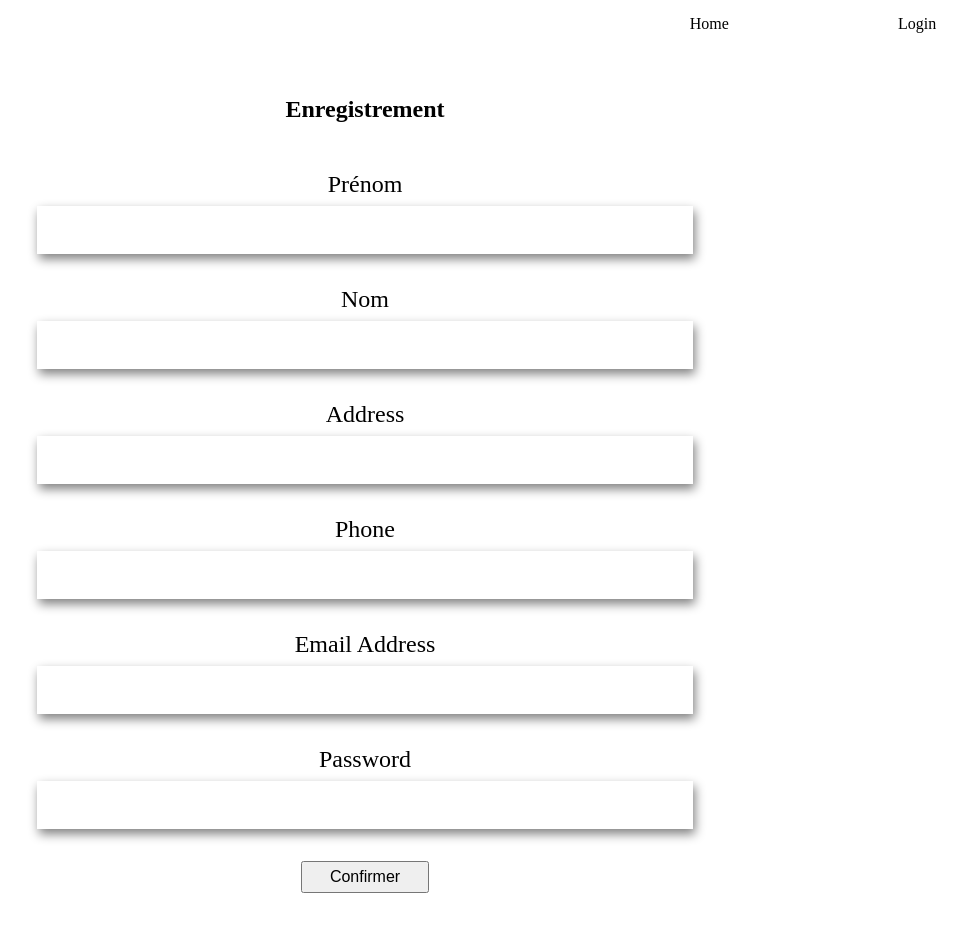
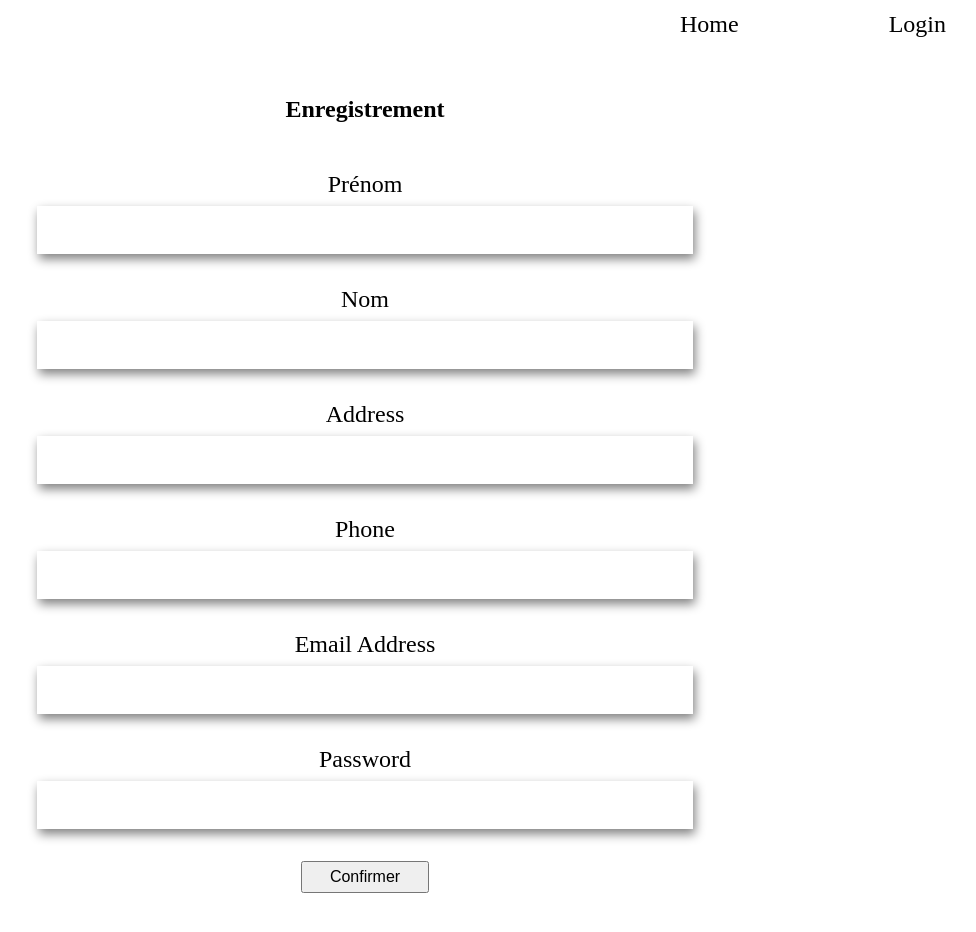
Before and after one commit to Bak-Faek/library, a React (Vite) app in the folder frontend/: page /register in a window 1280 px wide. Shown: the top 932 px of the page, without its empty margins (275-1251 px from the left). Built offline with nearby package versions, Linux system fonts and the light colour scheme.

Commit message:
ajout outlet

```diff
--- a/frontend/src/App.jsx
+++ b/frontend/src/App.jsx
@@ -1,12 +1,13 @@
 import Navbar from "./components/Navbar/Navbar";
 import Ouvrages from "./components/Ouvrages/Ouvrages";
 import './App.css'
+import { Outlet } from "react-router-dom";
 
 function App() {
   return (
     <div>
       <Navbar />
-      <Ouvrages />
+      <Outlet/>
     </div>
   );
 }
--- a/frontend/src/components/Login/Login.jsx
+++ b/frontend/src/components/Login/Login.jsx
@@ -1,5 +1,6 @@
 import { useState } from "react";
 import { Link, useNavigate } from "react-router-dom";
+import { useUserContext } from "../../context/userContext";
 import "./Login.css";
 
 export default function Login() {
@@ -7,6 +8,7 @@ export default function Login() {
   const [password, setPassword] = useState("");
   const [error, setError] = useState("");
 
+  const { login } = useUserContext();
   const navigate = useNavigate();
 
   // Gestionnaire de changement de l'email
@@ -33,8 +35,8 @@ export default function Login() {
     })
       .then((response) => {
         if (response.status === 201) {
-          //   const user = response.json();
-          //   login(user)
+            const user = response.json();
+            login(user)
           navigate("/");
         } else {
           setError("Email ou mot de passe incorrect");
--- a/frontend/src/components/Navbar/Navbar.css
+++ b/frontend/src/components/Navbar/Navbar.css
@@ -10,4 +10,5 @@ ul {
   justify-content: space-around;
   gap: 2rem;
   width: 30%;
+  font-size: 1.5rem;
 }
--- /dev/null
+++ b/frontend/src/context/userContext.jsx
@@ -0,0 +1,54 @@
+import React, { createContext, useContext, useMemo, useEffect } from "react";
+import PropTypes from "prop-types";
+import useLocalStorage from "../hooks/useLocalStorage";
+
+// Étape 1 : créer un context "React" basique
+const userContext = createContext();
+
+// Étape 2 : créer le provider de mon context
+export function UserContextProvider({ children }) {
+  const [userData, setUserData] = useLocalStorage("user", null);
+
+  const login = (userInfo) => {
+    setUserData(userInfo);
+  };
+
+//   const logout = async () => {
+//     try {
+//       const response = await fetch(
+//         `${import.meta.env.VITE_BACKEND_URL}/api/logout`,
+//         {
+//           method: "get",
+//           credentials: "include",
+//           headers: { "Content-Type": "application/json" },
+//         }
+//       );
+
+//       // Redirection vers la page de connexion si la création réussit
+//       if (response.status === 200) {
+//         setUserData(null);
+//       }
+//     } catch (err) {
+//       // Log des erreurs possibles
+//       console.error(err);
+//     }
+//   };
+
+  useEffect(() => {}, [userData]);
+
+  const contextValue = useMemo(() => {
+    return { userData, setUserData, login };
+  }, [userData]);
+
+  return (
+    <userContext.Provider value={contextValue}>{children}</userContext.Provider>
+  );
+}
+
+// Étape 3 : créer un hook pour récupérer les valeurs du context depuis
+// n'importe quel composant dans l'application
+export const useUserContext = () => useContext(userContext);
+
+UserContextProvider.propTypes = {
+  children: PropTypes.element.isRequired,
+};
--- /dev/null
+++ b/frontend/src/hooks/useLocalStorage.js
@@ -0,0 +1,36 @@
+import { useState, useEffect } from "react";
+
+// Fonction pour récupérer la valeur du localStorage
+function getStorageValue(key, defaultValue) {
+  // Récupère la valeur du localStorage associée à la clé, ou à une chaîne vide si elle n'existe pas
+  let saved = localStorage.getItem(key) || "";
+
+  // Vérifie si la valeur est un objet JSON en examinant le début de la chaîne
+  if (saved.startsWith("{") || saved.startsWith("[")) saved = JSON.parse(saved);
+
+  // Retourne la valeur du localStorage ou la valeur par défaut fournie
+  return saved || defaultValue;
+}
+
+// Hook personnalisé useLocalStorage
+const useLocalStorage = (key, defaultValue) => {
+  // Utilise le hook useState pour créer un état local avec la valeur initiale récupérée du localStorage
+  const [value, setValue] = useState(() => {
+    return getStorageValue(key, defaultValue);
+  });
+
+  // Utilise le hook useEffect pour effectuer des actions quand la valeur de l'état change
+  useEffect(() => {
+    // Convertit la valeur en chaîne JSON si elle est un objet, sinon la laisser telle quelle
+    const storedVal = typeof value === "object" ? JSON.stringify(value) : value;
+
+    // Met à jour la valeur dans le localStorage associée à la clé
+    localStorage.setItem(key, storedVal);
+  }, [value, key]); // Exécute le useEffect quand la valeur de l'état ou de la clé change
+
+  // Retourne un tableau contenant la valeur actuelle et la fonction pour mettre à jour cette valeur
+  return [value, setValue];
+};
+
+// Exporte le hook personnalisé useLocalStorage pour l'utiliser ailleurs dans l'application
+export default useLocalStorage;
--- a/frontend/src/pages/LoginPage.jsx
+++ b/frontend/src/pages/LoginPage.jsx
@@ -1,11 +1,8 @@
-import Navbar from "../components/Navbar/Navbar";
-
 import Login from "../components/Login/Login";
 
 export default function LoginPage() {
   return (
     <div>
-      <Navbar />
       <Login/>
     </div>
   );
--- a/frontend/src/pages/RgisterPage.jsx
+++ b/frontend/src/pages/RgisterPage.jsx
@@ -1,10 +1,8 @@
-import Navbar from "../components/Navbar/Navbar";
 import Register from "../components/Register/Register";
 
 export default function RegisterPage() {
   return (
     <div>
-      <Navbar />
       <Register/>
     </div>
   );
```
Also changed, not shown: frontend/src/main.jsx (+11 -1 lines).
